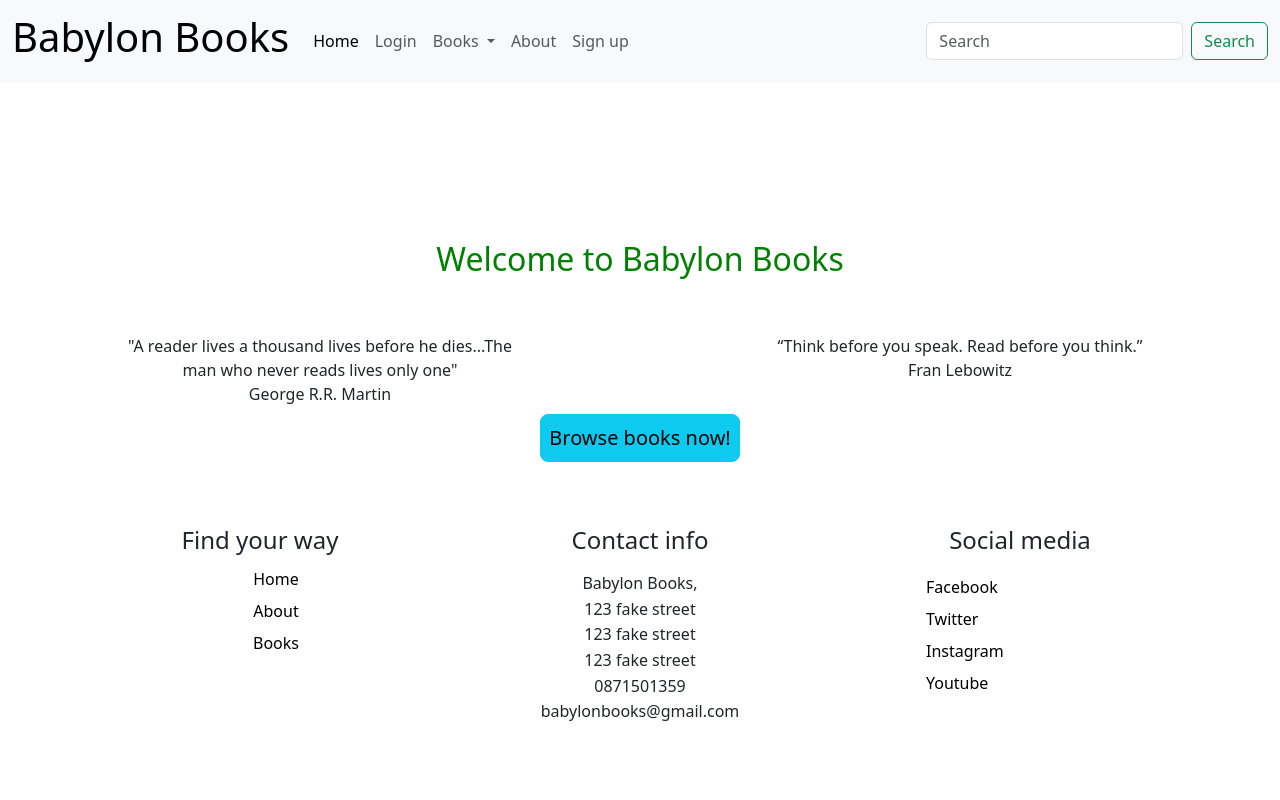
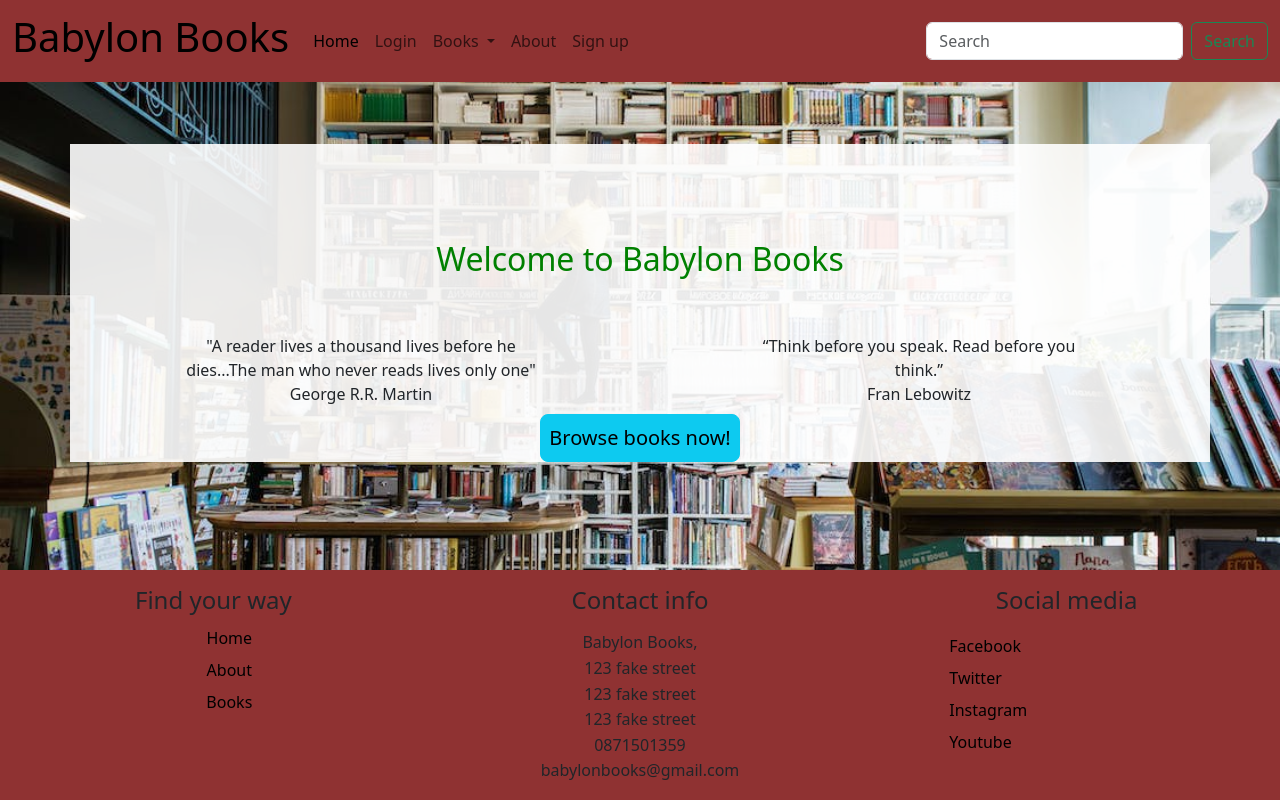
Before and after one commit to gazamcnulty/pp5-babylon-books, a Django app: page / in a window 1280 px wide. Run offline with Django 3.2, Linux system fonts and the light colour scheme.

Commit message:
added nav / footer color, background image, container css

```diff
--- a/static/css/style.css
+++ b/static/css/style.css
@@ -4,28 +4,37 @@ html,body
     height: 100%;
     margin: 0px;
     padding: 0px;
-    overflow-x: hidden;
 }
 
 h2 {
     color: green;
 }
 
---------------body----------------
+/*--------------body----------------*/
+
+body {
+    background-image: url("/static/images/books.jpeg");
+    background-repeat: no-repeat;
+    background-position: center;
+    background-attachment: fixed;
+    background-size:cover;
+
+}
+
+.container {
+    background-color: rgba(255, 255, 255, 0.9);
+}
 
 
 
+/*--------------navbar------------------*/
 
 
---------------navbar------------------
-
-navbar {
+.bg-body-tertiary {
     background-color: rgb(143, 50, 50) !important;
-
 }
 
-
---------------footer------------------
+/*--------------footer------------------*/
 
 footer {
     background-color: green !important;
--- a/templates/base.html
+++ b/templates/base.html
@@ -31,8 +31,8 @@
     {% endblock %}
 
   </main>
-  <footer class="container-fluid mb-0 mt-5">
-    <div class="container footer_container">
+  <footer class="footer_space container-fluid mb-0 mt-5">
+    <div class="footer_container">
       <div class="row mb-0">
         <!--1/3 footer section on left, shows website links-->
         <div class="col-sm-4 text-center d-none d-sm-block">
--- a/templates/index.html
+++ b/templates/index.html
@@ -2,8 +2,9 @@
 {% load static %}
 
 {% block content %}
+<section class="container">
     <div class="row gx-0 mt-5">
-        <div class="col-12 mt-5">
+        <div id="headup" class="col-12 mt-5">
             <h2 class="text-center mt-5">Welcome to Babylon Books</h2>
             <div class="row gx-0 mt-5">
                 <div class="col-4 mx-auto">
@@ -20,4 +21,5 @@
             </div>
         </div>
     </div>
+</section>
 {% endblock %}
--- a/templates/navbar.html
+++ b/templates/navbar.html
@@ -1,3 +1,5 @@
+{% load static %}
+
 <!--navbar code from bootstrap, fixed to top of page-->
 <nav class="navbar navbar-expand-lg bg-body-tertiary">
     <div class="container-fluid">
```
